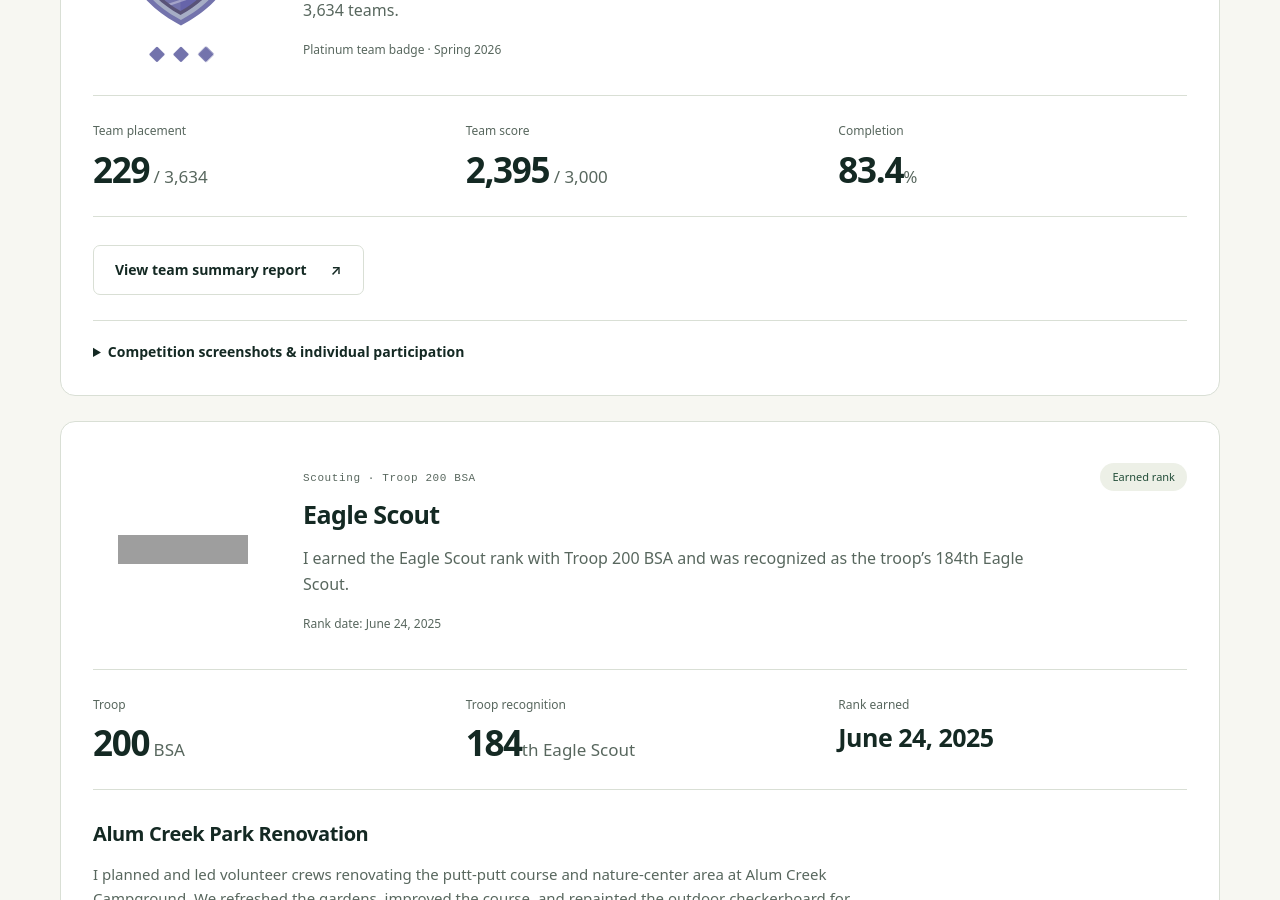
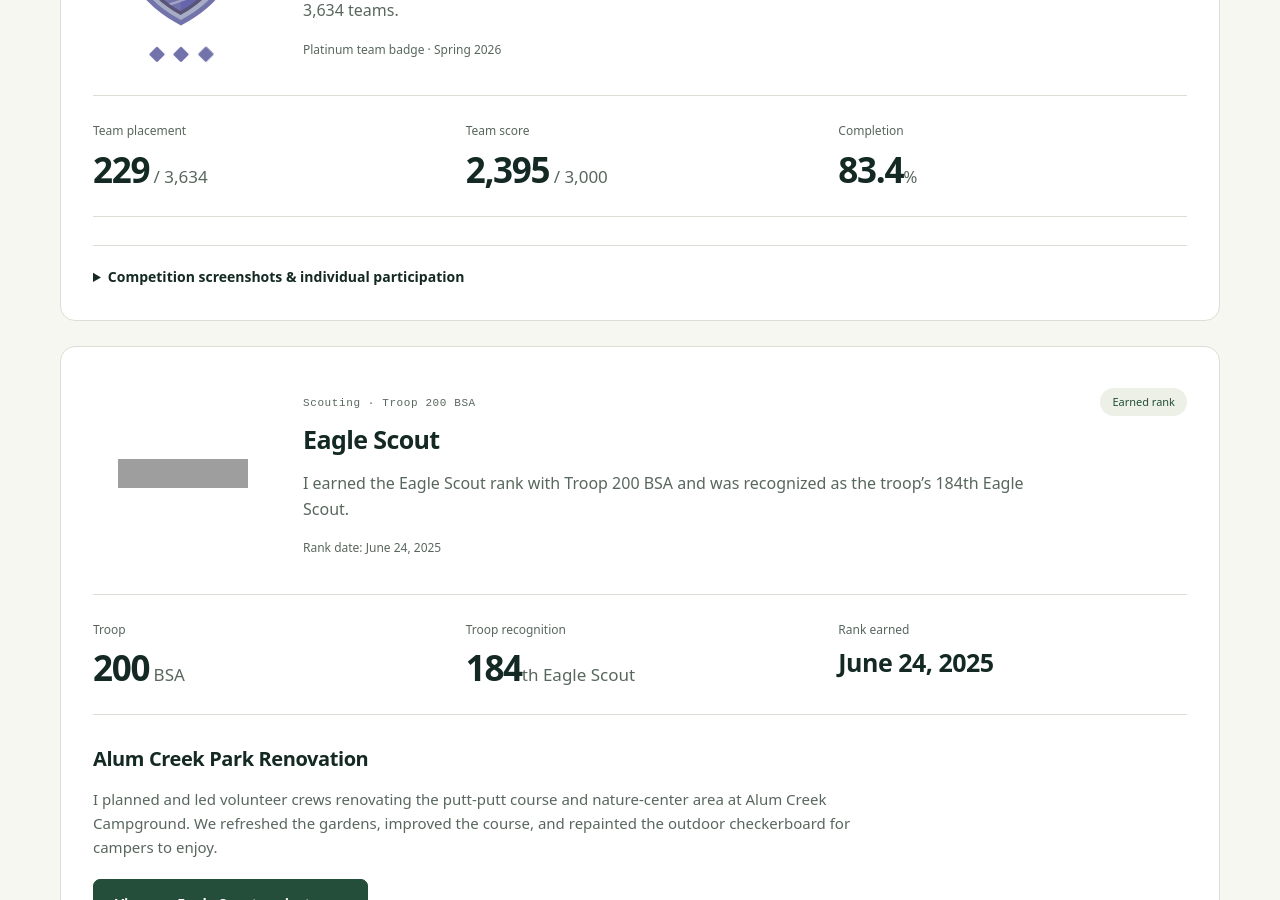
Before and after one commit to ShellenbargerC/shellenbargerc.github.io, a Jekyll site: the page index.html, which Jekyll copies as it is, in a window 1280 px wide and 900 px high, scrolled down 1213 px. Built offline with Jekyll 4.4.1, drawn with Linux system fonts in a browser that asks for light colours; grey boxes are pictures that could not be loaded.

Commit message:
update index

```diff
--- a/index.html
+++ b/index.html
@@ -58,7 +58,6 @@
       <article class="achievement-card">
         <div class="achievement-intro"><a class="ncl-decal" href="assets/accomplishments/ncl-platinum-badge.png" aria-label="View the NCL Spring 2026 Team Game Platinum badge"><img src="assets/accomplishments/ncl-platinum-badge.png" alt="NCL Platinum team competition badge" width="580" height="415"></a><div><div class="achievement-heading"><div><span class="achievement-label">National Cyber League · Spring 2026</span><h3>Team Game — Royal Flush</h3></div><span class="team-pill">Team result</span></div><p class="achievement-description">I competed as part of Royal Flush in the NCL Spring 2026 Team Game. Our team placed 229th out of 3,634 teams.</p><span class="award-caption">Platinum team badge · Spring 2026</span></div></div>
         <dl class="achievement-stats"><div><dt>Team placement</dt><dd>229<span> / 3,634</span></dd></div><div><dt>Team score</dt><dd>2,395<span> / 3,000</span></dd></div><div><dt>Completion</dt><dd>83.4<span>%</span></dd></div></dl>
-        <a class="button secondary" href="assets/accomplishments/ncl-spring-2026-team-report.png">View team summary report <span aria-hidden="true">↗</span></a>
         <details class="competition-records"><summary>Competition screenshots & individual participation</summary><p>I also participated in the Spring 2026 Individual Game as CameronS. The individual summary report lists 3,271st place out of 7,011 participants and a score of 285 / 3,000.</p><p class="evidence-note">The badges and summary reports display different percentile and ranking information. The placement and score above are taken directly from the summary reports.</p><div class="evidence-links"><a href="assets/accomplishments/ncl-spring-2026-team-report.png">Team report ↗</a><a href="assets/accomplishments/ncl-spring-2026-team-badge.png">Team Platinum badge ↗</a><a href="assets/accomplishments/ncl-spring-2026-individual-report.png">Individual report ↗</a><a href="assets/accomplishments/ncl-spring-2026-individual-badge.png">Individual Silver badge ↗</a></div><a href="assets/accomplishments/ncl-spring-2026-team-report.png" aria-label="Open full-size NCL Spring 2026 team summary report"><img class="report-preview" src="assets/accomplishments/ncl-spring-2026-team-report.png" alt="NCL Spring 2026 Team Game summary showing 229th place out of 3,634 teams, 2,395 points, and 83.4 percent completion." loading="lazy"></a></details>
       </article>
       <article class="achievement-card eagle-card" aria-labelledby="eagle-title">
```
